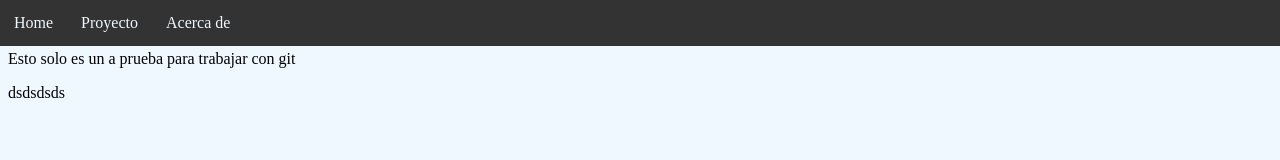
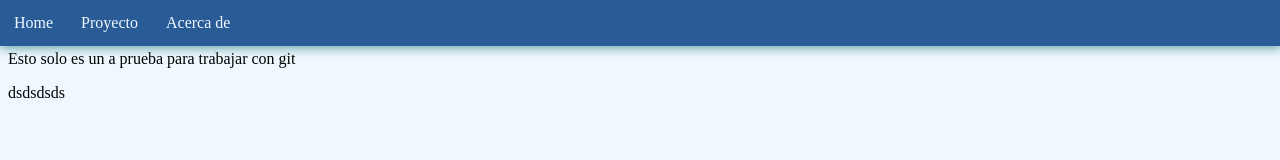
Before and after one commit to AnderssonSanabria/prueba, a plain HTML site: page index.html in a window 1280 px wide. Drawn offline with Linux system fonts and the light colour scheme.

Commit message:
color azul en la cabecera

```diff
--- a/css/estilos.css
+++ b/css/estilos.css
@@ -8,10 +8,11 @@
   padding: 0;
   overflow: hidden;
   position: fixed;
+  box-shadow:1px 1px 10px 1px cadetblue ;
   left: 0;
   top: 0;
   width: 100%;
-  background: #333;
+  background: #295c97;
 }
 .indice{
   float: left;
@@ -22,8 +23,12 @@ li a{
   text-align: center;
   padding: 14px;
   text-decoration: none;
-  background: #333;
+  background: #295c97;
+  text-shadow: 1px 1px 10px 10px black;
 }
 section{
   margin-top: 50px;
 }
+#home{
+  text-transform: capitalize;
+}
```
